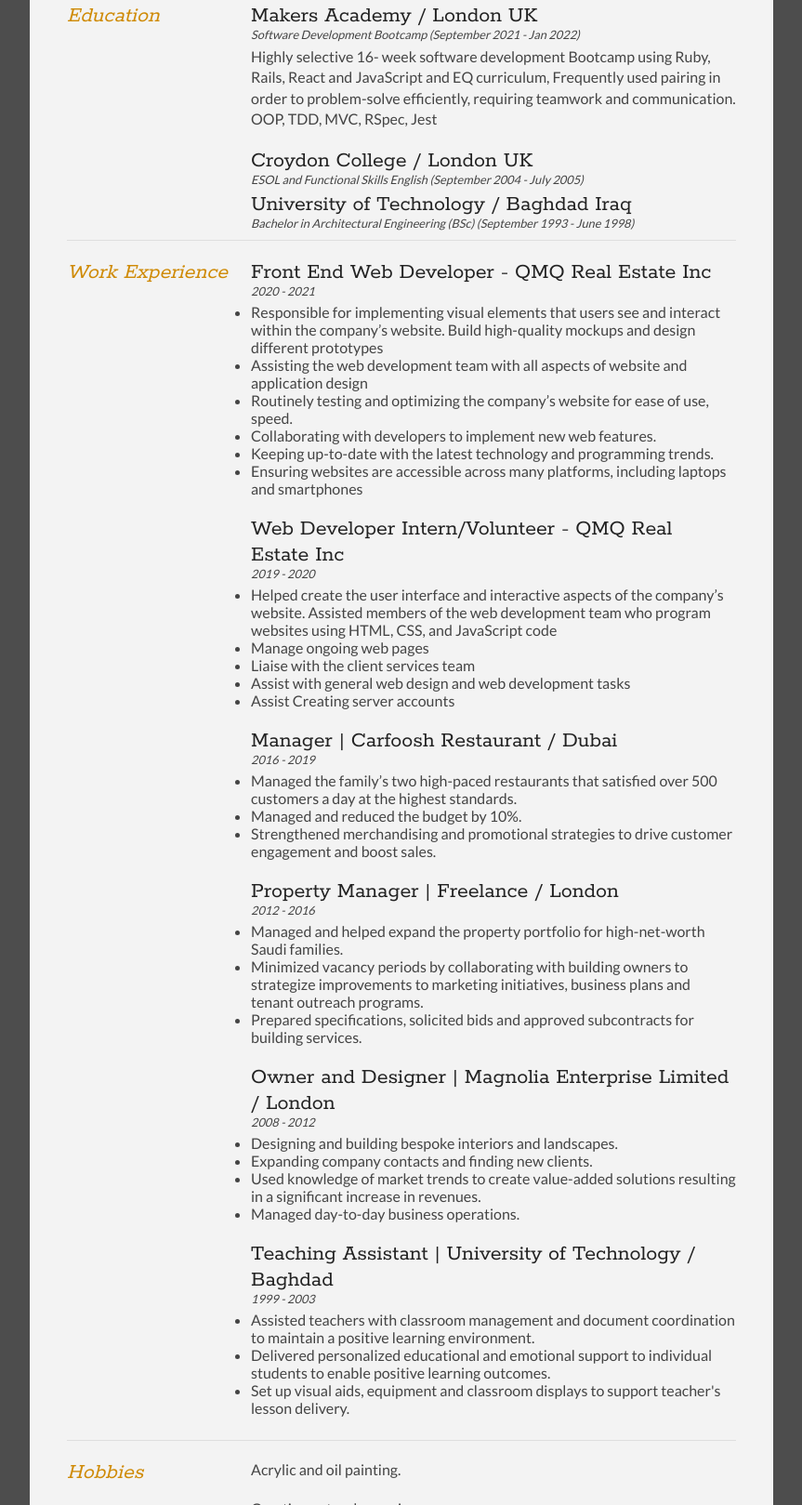
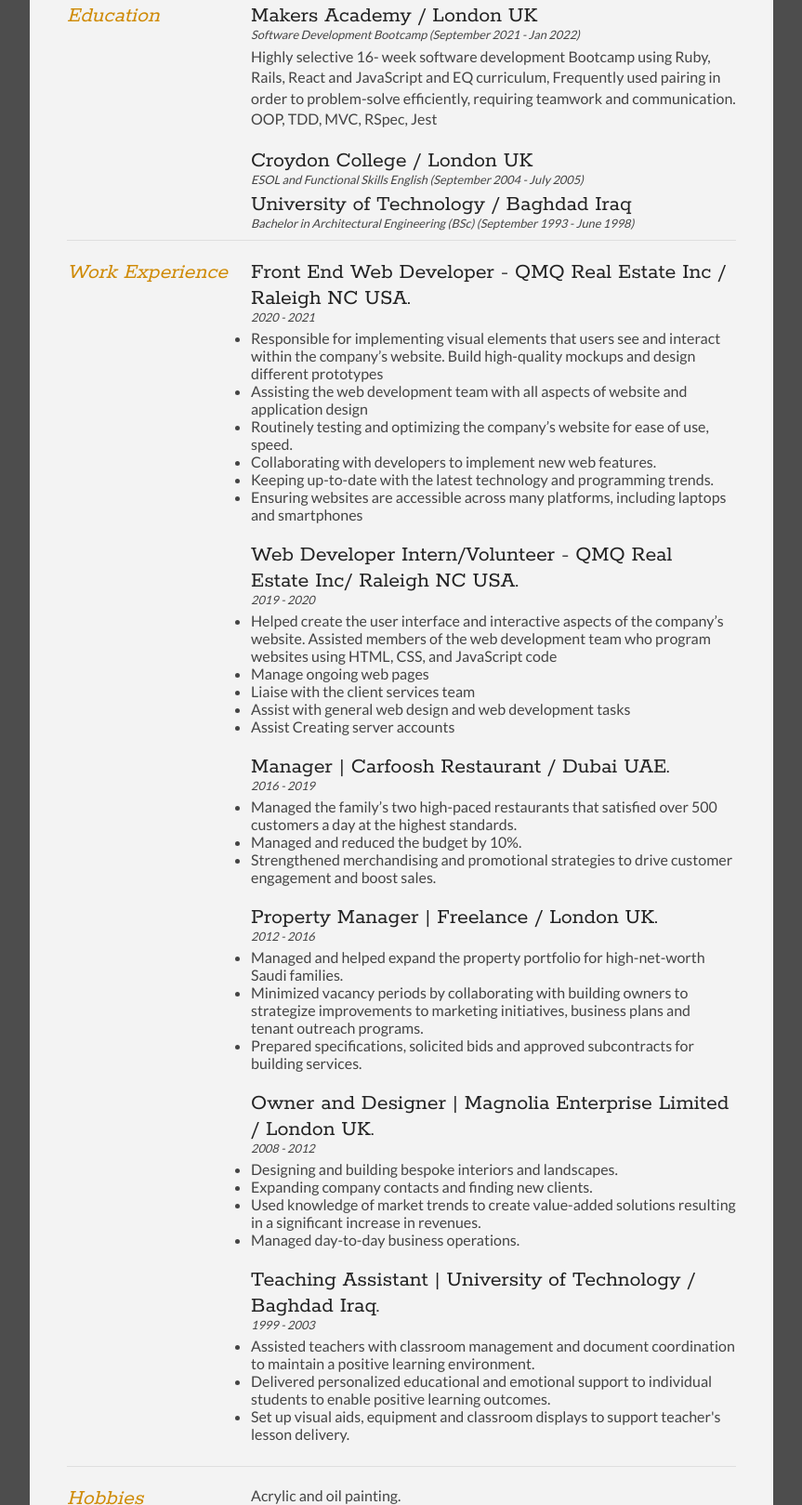
Before and after one commit to caeserlondon/On-line-CV, a website: page index.html in a window 1280 px wide. Shown: the part 1026-2645 px from the top of the page at 93% size, without its empty margins (208-1071 px from the left). Drawn offline with Linux system fonts and the light colour scheme.

Commit message:
Updating the CV

```diff
--- a/index.html
+++ b/index.html
@@ -223,7 +223,9 @@
 
 					<div class="sectionContent">
 						<article>
-							<h2>Front End Web Developer - QMQ Real Estate Inc</h2>
+							<h2>
+								Front End Web Developer - QMQ Real Estate Inc / Raleigh NC USA.
+							</h2>
 							<p class="subDetails">2020 - 2021</p>
 							<ul class="workList">
 								<li>
@@ -254,7 +256,10 @@
 						</article>
 
 						<article>
-							<h2>Web Developer Intern/Volunteer - QMQ Real Estate Inc</h2>
+							<h2>
+								Web Developer Intern/Volunteer - QMQ Real Estate Inc/ Raleigh NC
+								USA.
+							</h2>
 							<p class="subDetails">2019 - 2020</p>
 							<ul class="workList">
 								<li>
@@ -272,7 +277,7 @@
 						</article>
 
 						<article>
-							<h2>Manager | Carfoosh Restaurant / Dubai</h2>
+							<h2>Manager | Carfoosh Restaurant / Dubai UAE.</h2>
 							<p class="subDetails">2016 - 2019</p>
 							<ul class="workList">
 								<li>
@@ -288,7 +293,7 @@
 						</article>
 
 						<article>
-							<h2>Property Manager | Freelance / London</h2>
+							<h2>Property Manager | Freelance / London UK.</h2>
 							<p class="subDetails">2012 - 2016</p>
 							<ul class="workList">
 								<li>
@@ -308,7 +313,9 @@
 						</article>
 
 						<article>
-							<h2>Owner and Designer | Magnolia Enterprise Limited / London</h2>
+							<h2>
+								Owner and Designer | Magnolia Enterprise Limited / London UK.
+							</h2>
 							<p class="subDetails">2008 - 2012</p>
 							<ul class="workList">
 								<li>
@@ -324,7 +331,9 @@
 						</article>
 
 						<article>
-							<h2>Teaching Assistant | University of Technology / Baghdad</h2>
+							<h2>
+								Teaching Assistant | University of Technology / Baghdad Iraq.
+							</h2>
 							<p class="subDetails">1999 - 2003</p>
 							<ul class="workList">
 								<li>
```
